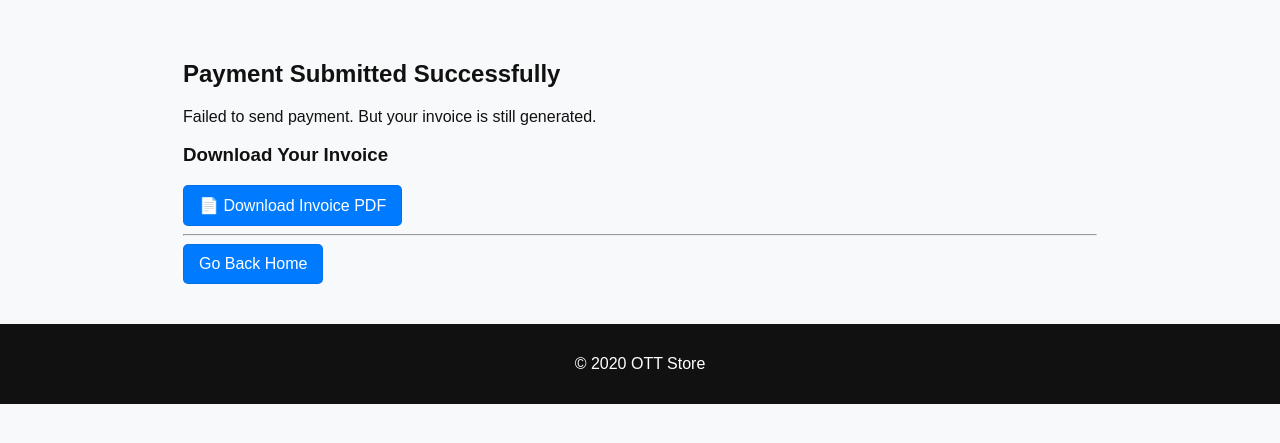
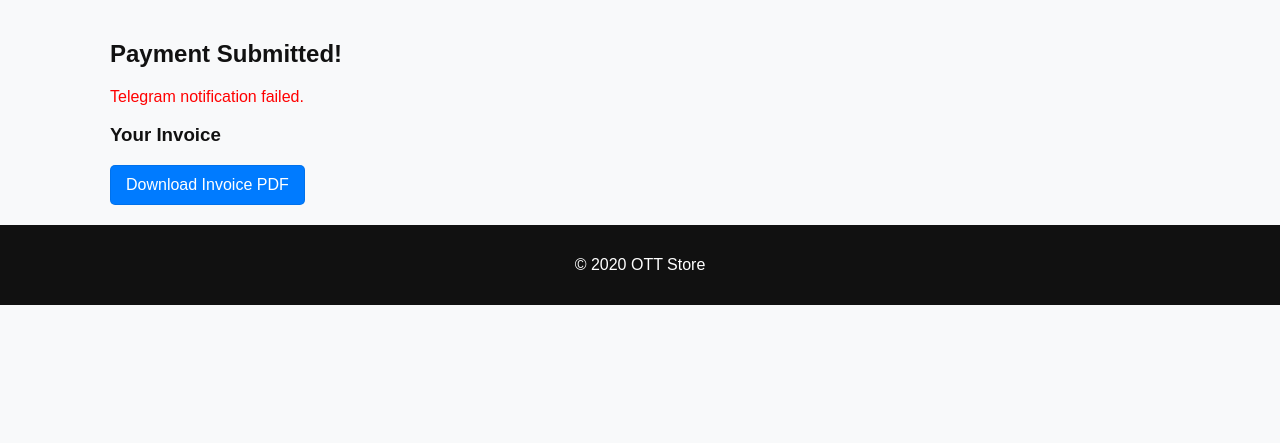
Before and after one commit to kafeelk528-ship-it/ott-minor-fixed, a Python web app: template templates/submit_utr_result.html in a window 1280 px wide. Shown: the part 116-559 px from the top of the page. Run offline with Jinja, Linux system fonts and the light colour scheme; the template is opened without the code that fills it: most values are stand-ins (such as "Sample title", 1, 10 or a date in 2020).

Commit message:
Update submit_utr_result.html

```diff
--- a/templates/submit_utr_result.html
+++ b/templates/submit_utr_result.html
@@ -1,23 +1,15 @@
 {% extends "base.html" %}
 {% block content %}
 
-<div class="container py-5">
-    <h2 class="text-center mb-4">Payment Submitted Successfully</h2>
+<h2>Payment Submitted!</h2>
 
-    {% if ok %}
-        <div class="alert alert-success">Your payment details were sent to the admin!</div>
-    {% else %}
-        <div class="alert alert-danger">Failed to send payment. But your invoice is still generated.</div>
-    {% endif %}
+{% if telegram_ok %}
+    <p style="color:green;">Notification sent to seller successfully.</p>
+{% else %}
+    <p style="color:red;">Telegram notification failed.</p>
+{% endif %}
 
-    <h3 class="mt-4">Download Your Invoice</h3>
-    <a href="{{ invoice_url }}" download class="btn btn-primary mt-2">
-        📄 Download Invoice PDF
-    </a>
-
-    <hr>
-
-    <a href="/" class="btn btn-success">Go Back Home</a>
-</div>
+<h3>Your Invoice</h3>
+<a href="{{ invoice_url }}" class="btn">Download Invoice PDF</a>
 
 {% endblock %}
```
